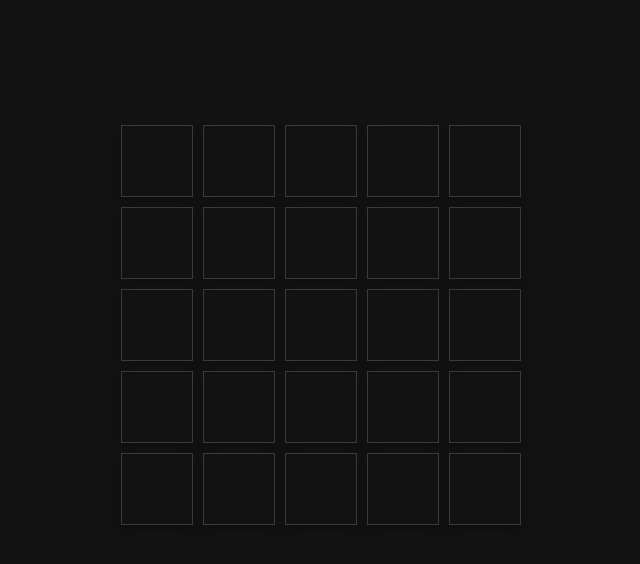
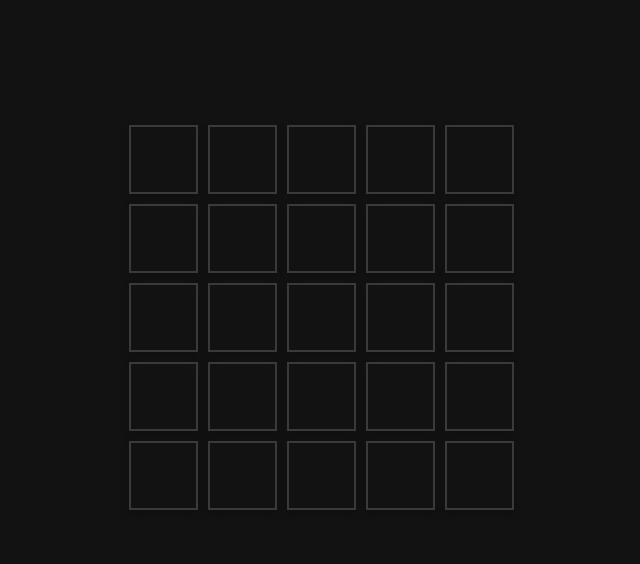
Before and after one commit to etkhalil/wordle, a React (Create React App) app: page / in a window 1280 px wide. Shown: the top 564 px of the page, without its empty margins (319-959 px from the left). Built offline with nearby package versions, Linux system fonts and the light colour scheme.

Commit message:
change tile styles

```diff
--- a/src/components/tile.css
+++ b/src/components/tile.css
@@ -1,11 +1,11 @@
 .tile {
     display: block;
-    width: 70px;
-    height: 70px;
-    font-size: 40px;
+    width: 65px;
+    height: 65px;
+    font-size: 35px;
     font-weight: bold;
-    line-height: 70px;
-    border: 1px solid #3a3a3c;
+    line-height: 65px;
+    border: 2px solid #3a3a3c;
     transition: transform 1s;
     box-shadow: 0 4px 8px 0 rgba(0,0,0,0.2);
     color: white;
@@ -13,7 +13,7 @@
 }
 
 .tile.animate {
-    transform: rotateY(360deg);
+    transform: rotateX(360deg);
 }
 
 .green {
```
